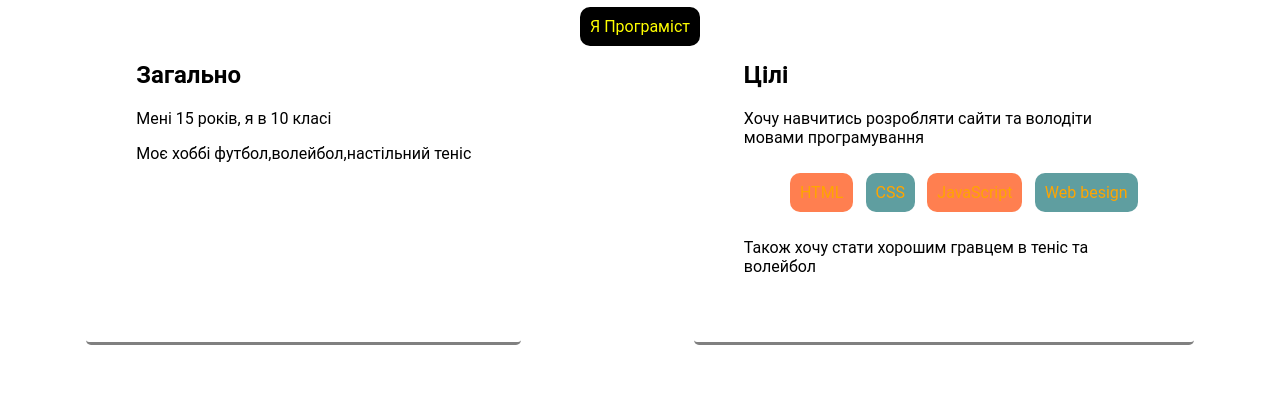
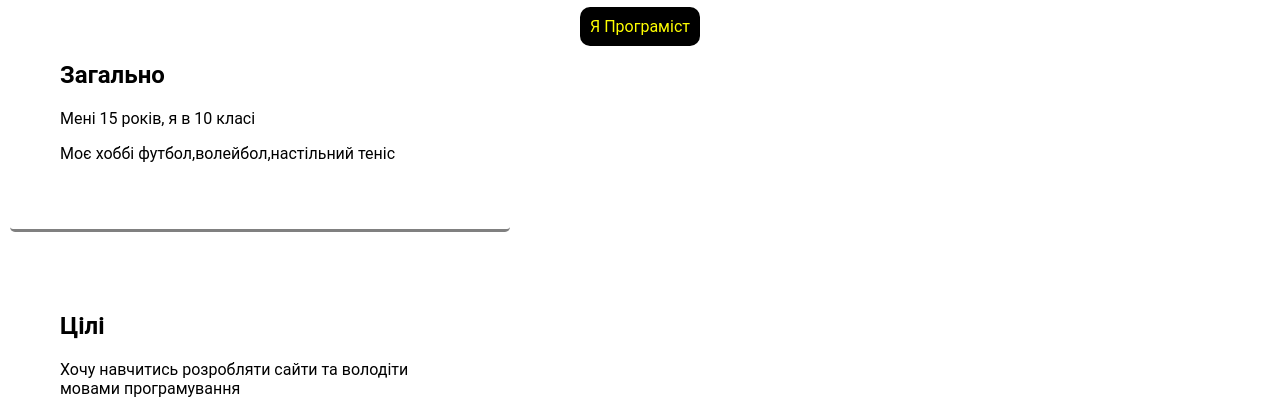
Before and after one commit to BOTRAFSXf/A-GS, a plain HTML site: page index.html in a window 1280 px wide. Shown: the part 478-889 px from the top of the page. Drawn offline with Linux system fonts and the light colour scheme.

Commit message:
Update style.css

```diff
--- a/style.css
+++ b/style.css
@@ -77,10 +77,10 @@ header img:hover {
   color: yellow;
 }
 .content {
-  display:flex;
-  flex-flow: row;
+
+  flex-flow: column;
   margin: 0 auto;
-  justify-content: space-around;
+
 }
 .card {
   max-width: 500px;
```
